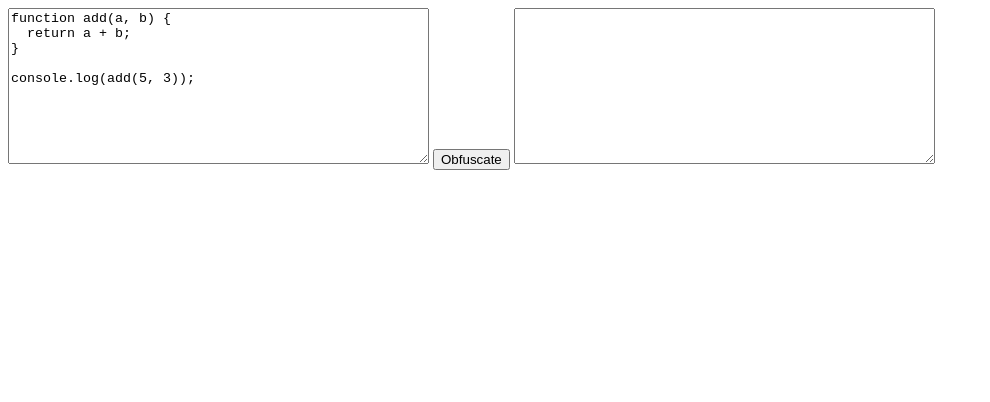
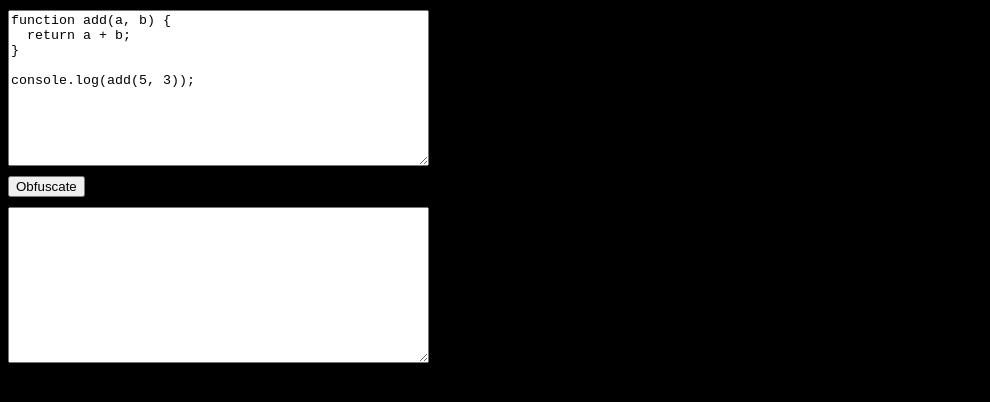
Before and after one commit to Documation12/js-deobdfuscator, a plain HTML site: page index.html in a window 1280 px wide. Shown: the whole page, without its empty margins (0-990 px from the left). Drawn offline with Linux system fonts and the light colour scheme.

Commit message:
Update index.html

```diff
--- a/index.html
+++ b/index.html
@@ -2,6 +2,17 @@
 <html>
 <head>
   <title>JavaScript Obfuscator</title>
+  <style>
+    body {
+      background-color: black;
+      color: white;
+      font-family: Arial, sans-serif;
+    }
+    textarea, button {
+      margin: 10px 0;
+      display: block;
+    }
+  </style>
 </head>
 <body>
 
@@ -25,10 +36,10 @@ function obfuscate() {
 }
 
 function obfuscateCode(code) {
-  // Basic obfuscation: simple character substitution
+  // Basic obfuscation using string manipulation
   var obfuscated = '';
   for (var i = 0; i < code.length; i++) {
-    obfuscated += String.fromCharCode(code.charCodeAt(i) + 1);
+    obfuscated += String.fromCharCode(code.charCodeAt(i) + i);
   }
   return obfuscated;
 }
```
